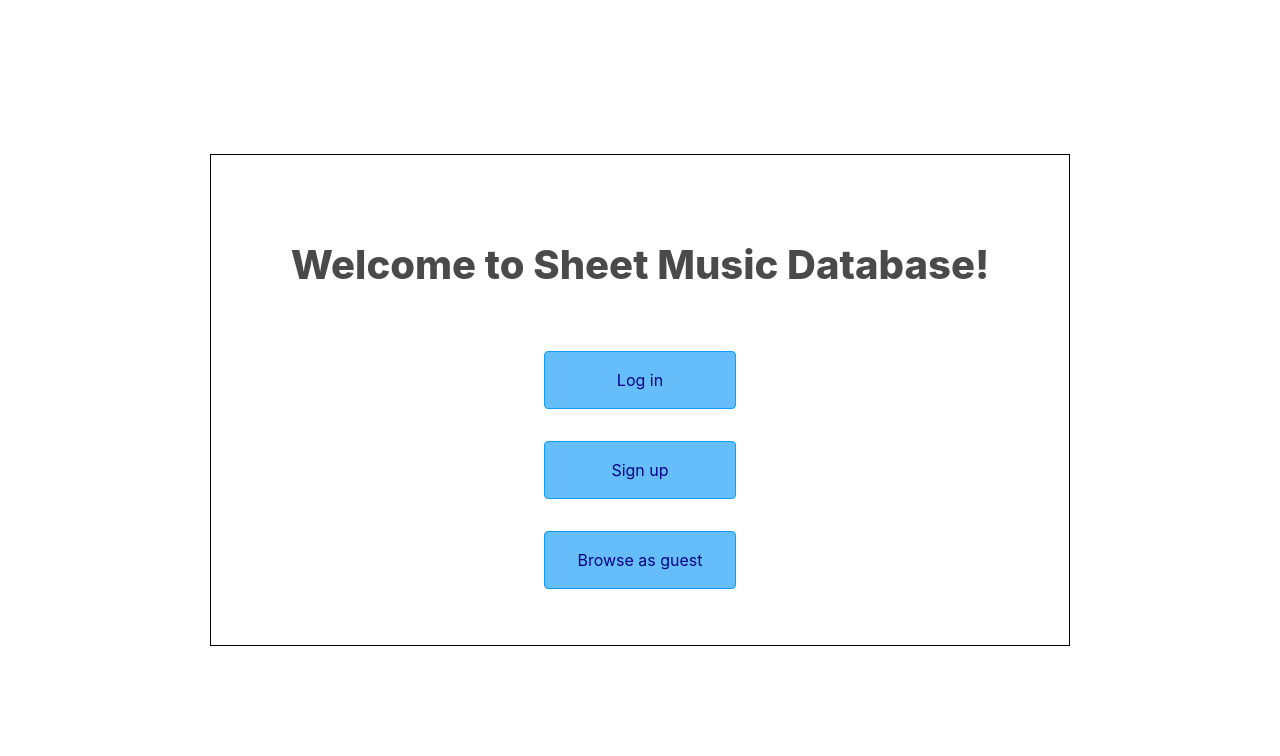
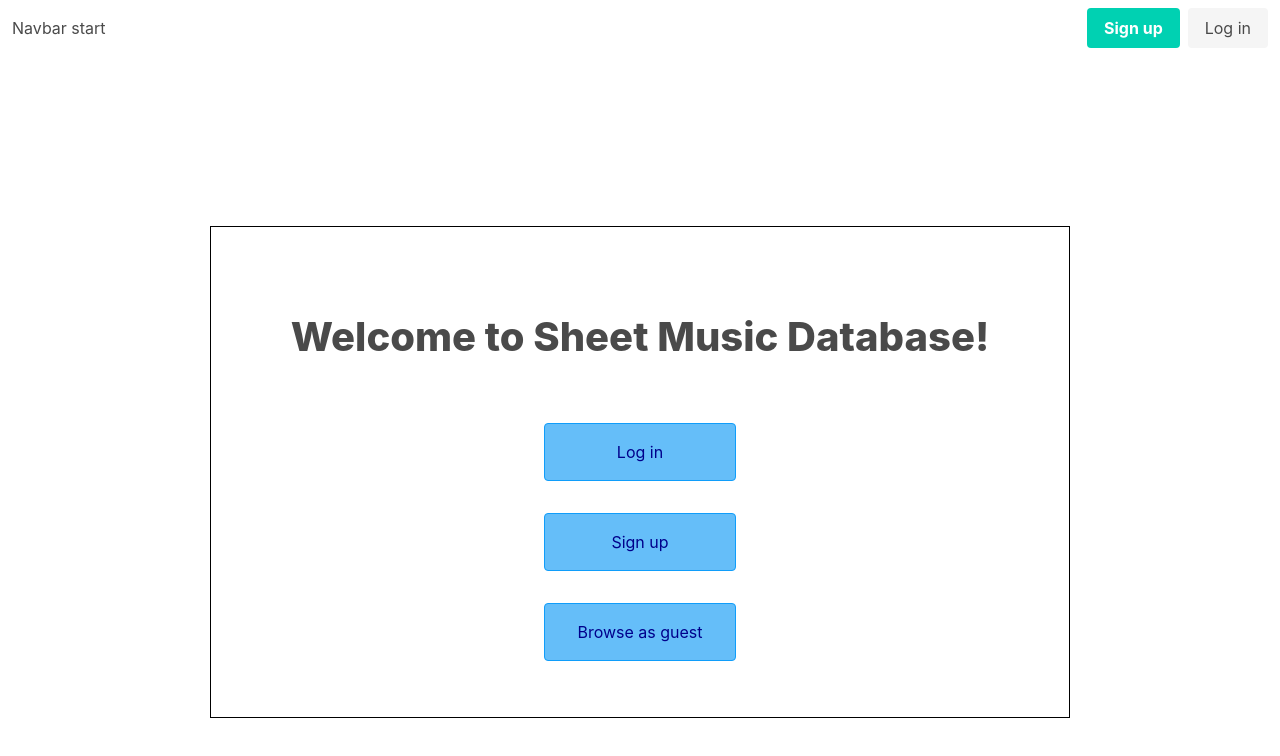
Before and after one commit to safriks/smdb, a React (Create React App) app in the folder smdb-client/: page / in a window 1280 px wide. Shown: the top 756 px of the page. Built offline with nearby package versions, Linux system fonts and the light colour scheme.

Commit message:
commit before second merge

```diff
--- a/smdb-client/src/App.js
+++ b/smdb-client/src/App.js
@@ -7,10 +7,14 @@ import AllMusic from "./pages/AllMusic";
 
 function App() {
   return (
-    <div className="app-container">
-      <Route exact path="/" component={Landing} />
-      <Route exact path="/all_music" component={AllMusic} />
-    </div>
+    <>
+      <Navbar />
+
+      <div className="app-container">
+        <Route exact path="/" component={Landing} />
+        <Route exact path="/all_music" component={AllMusic} />
+      </div>
+    </>
   );
 }
 
--- a/smdb-client/src/Layout.css
+++ b/smdb-client/src/Layout.css
@@ -10,3 +10,11 @@
   font-weight: 800;
   margin: 5vh;
 }
+
+.blur {
+  -webkit-filter: blur(5px);
+  -moz-filter: blur(5px);
+  -o-filter: blur(5px);
+  -ms-filter: blur(5px);
+  filter: blur(5px);
+}
--- a/smdb-client/src/components/Navbar.jsx
+++ b/smdb-client/src/components/Navbar.jsx
@@ -1,11 +1,30 @@
 import React, { Component } from "react";
 import "./navbar.css";
+import { Link } from "react-router-dom";
 
 export default class Navbar extends Component {
   render() {
     return (
-      <nav>
-        <h1>navbar</h1>
+      <nav className="navbar" role="navigation" aria-label="main navigation">
+        <div className="navbar-menu is-active">
+          <div className="navbar-start">
+            <div className="navbar-item">
+              <h1>Navbar start</h1>
+            </div>
+          </div>
+          <div className="navbar-end">
+            <div className="navbar-item">
+              <div className="buttons">
+                <Link to="/sign_up" className="button is-primary">
+                  <strong>Sign up</strong>
+                </Link>
+                <Link to="/log_in" className="button is-light">
+                  Log in
+                </Link>
+              </div>
+            </div>
+          </div>
+        </div>
       </nav>
     );
   }
--- a/smdb-client/src/pages/AllMusic.jsx
+++ b/smdb-client/src/pages/AllMusic.jsx
@@ -1,6 +1,7 @@
 import React, { Component } from "react";
 import "./allMusic.css";
 import axios from "axios";
+import Navbar from "../components/Navbar";
 
 export default class AllMusic extends Component {
   constructor() {
@@ -22,6 +23,10 @@ export default class AllMusic extends Component {
   }
 
   render() {
-    return <h1>All Music</h1>;
+    return (
+      <>
+        <h1>All Music</h1>
+      </>
+    );
   }
 }
```
